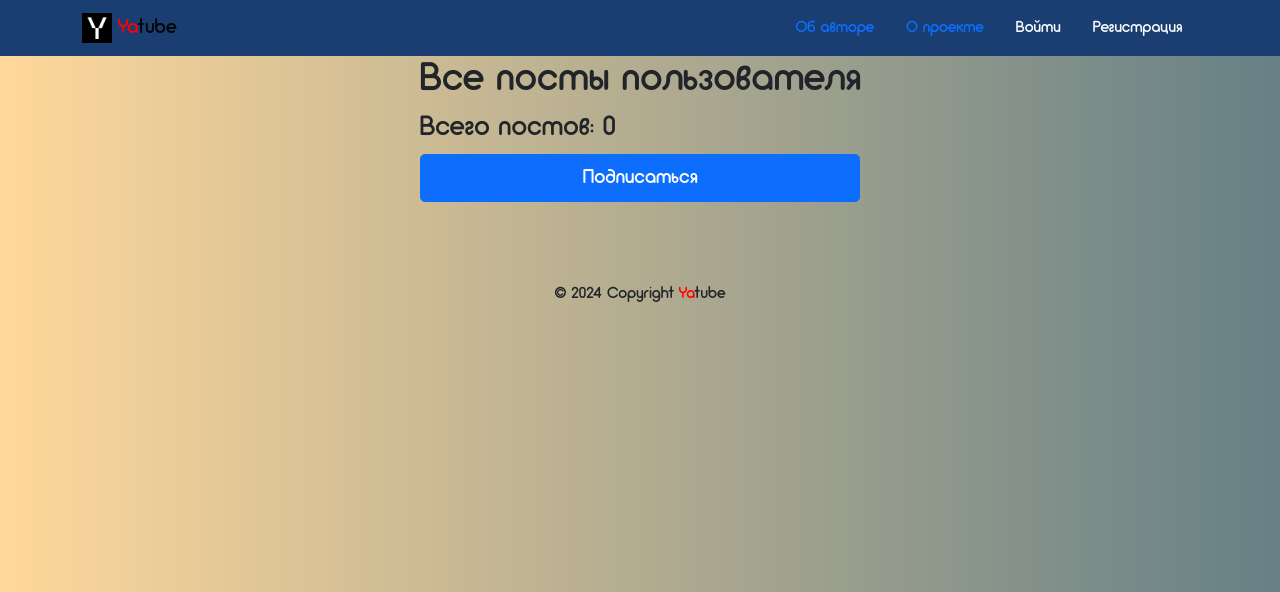
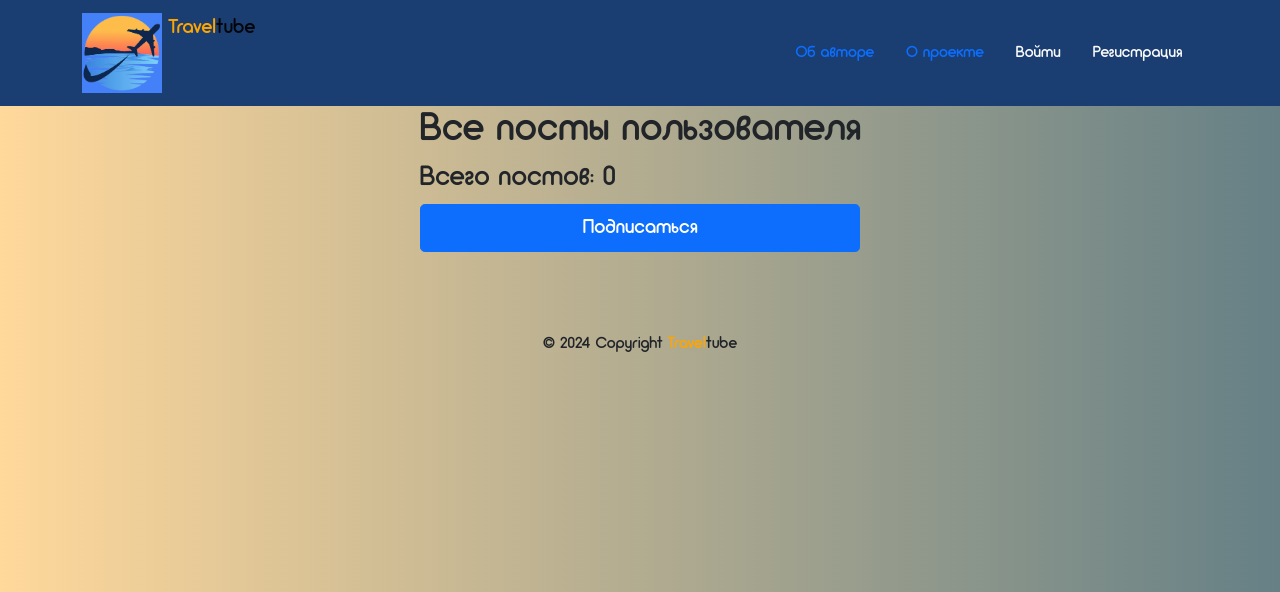
Before and after one commit to alexrashkin/TravelTube, a Django app: a page that uses yatube/templates/posts/profile.html in a window 1280 px wide. Shown: the top 592 px of the page. Run offline with Django 3.2, Linux system fonts and the light colour scheme; data comes from the database, SQL or seed files in the repository; some libraries are stand-ins or nearby versions.

Commit message:
new logo and name

```diff
--- a/yatube/templates/about/author.html
+++ b/yatube/templates/about/author.html
@@ -3,7 +3,7 @@
 {% block content %}
 <div class="author">
   <br>
-  <h1 style="font-size: 31px; text-transform: uppercase; font-style: italic; color: #C1CDCD; text-align: center;">Немного об авторе</h1>
+  <h1 style="font-size: 31px; text-transform: uppercase; font-style: italic; color: #0e397b96; text-align: center;">Немного об авторе</h1>
   {% load static %}
   <link rel="stylesheet" type="text/css" href="{% static 'css/style.css' %}">
   <div style="margin-left: 50px; margin-bottom: 20px; margin-top: 40px;">
--- a/yatube/templates/about/tech.html
+++ b/yatube/templates/about/tech.html
@@ -42,7 +42,7 @@
 	<header>
 		<br>
 		<h1 style="font-size: 31px; text-transform: uppercase;
-		font-style: italic; color:#C1CDCD; text-align: center;">
+		font-style: italic; color:#0e397b96; text-align: center;">
 		Технологии проекта</h1>
 		<br>
 	</header>
--- a/yatube/templates/includes/footer.html
+++ b/yatube/templates/includes/footer.html
@@ -1,3 +1,3 @@
 <footer class="custom-footer text-center py-3">
-    <p>© {{ year }} Copyright <span style="color:red">Ya</span>tube</p>
+    <p>© {{ year }} Copyright <span style="color:orange">Travel</span>tube</p>
 </footer>
--- a/yatube/templates/includes/header.html
+++ b/yatube/templates/includes/header.html
@@ -3,8 +3,8 @@
   <nav class="navbar navbar-light" style="background-color: #1a3e72">
     <div class="container">
       <a class="navbar-brand" href="{% url 'posts:index' %}">
-        <img src="{% static 'img/logo.png' %}" width="30" height="30" class="d-inline-block align-top" alt="">
-        <span style="color:red">Ya</span>tube
+        <img src="{% static 'img/logo.jpg' %}" width="80" height="80" class="d-inline-block align-top" alt="">
+        <span style="color:orange">Travel</span>tube
       </a>
       <ul class="nav nav-pills">
         {% with request.resolver_match.view_name as view_name %}
--- a/yatube/templates/posts/group_list.html
+++ b/yatube/templates/posts/group_list.html
@@ -19,8 +19,8 @@
 <main class="container">
   <footer class="page-footer font-small blue border-top">
     <div class="footer-copyright text-center py-3">
-      © 2023 Copyright
-      <p><span style="color:red">Ya</span>tube</p>
+      © 2024 Copyright
+      <p><span style="color:orange">Travel</span>tube</p>
     </div>
   </footer>
 </main>
--- a/yatube/templates/posts/index.html
+++ b/yatube/templates/posts/index.html
@@ -3,7 +3,7 @@
     {% block title %}Последние обновления на сайте{% endblock %}
     {% block content %}
     <div class="main-container">
-        <h1 style="font-size: 31px; text-transform: uppercase; font-style: italic; color:#C1CDCD;">Последние обновления на сайте</h1>
+        <h1 style="font-size: 31px; text-transform: uppercase; font-style: italic; color:#0e397b96;">Последние обновления на сайте</h1>
         {% cache 20 index_page page_obj %}
         {% for post in page_obj %}
             {% include 'includes/template_index.html' %}
--- a/yatube/templates/posts/profile.html
+++ b/yatube/templates/posts/profile.html
@@ -32,6 +32,6 @@
 {% endblock %}
 {% block footer %}
   <div class="border-top text-center py-3">
-    <p>© {{ year }} Copyright <span style="color:red">Ya</span>tube</p>
+    <p>© {{ year }} Copyright <span style="color:orange">Travel</span>tube</p>
   </div>
 {% endblock %}
```
Also changed, not shown: README.md, yatube/static/img/logo.jpg (added), yatube/static/img/logo.png (deleted).
